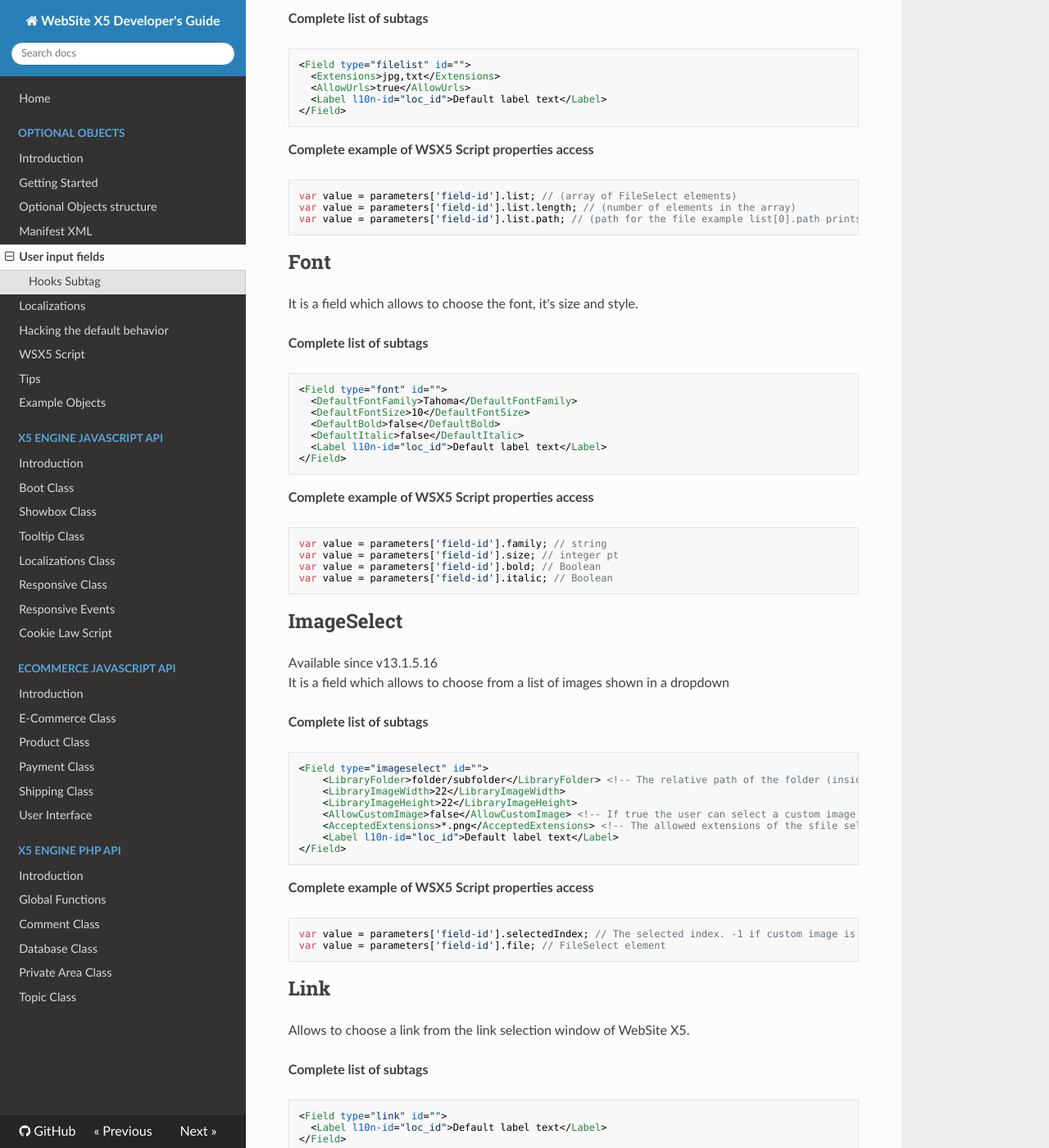
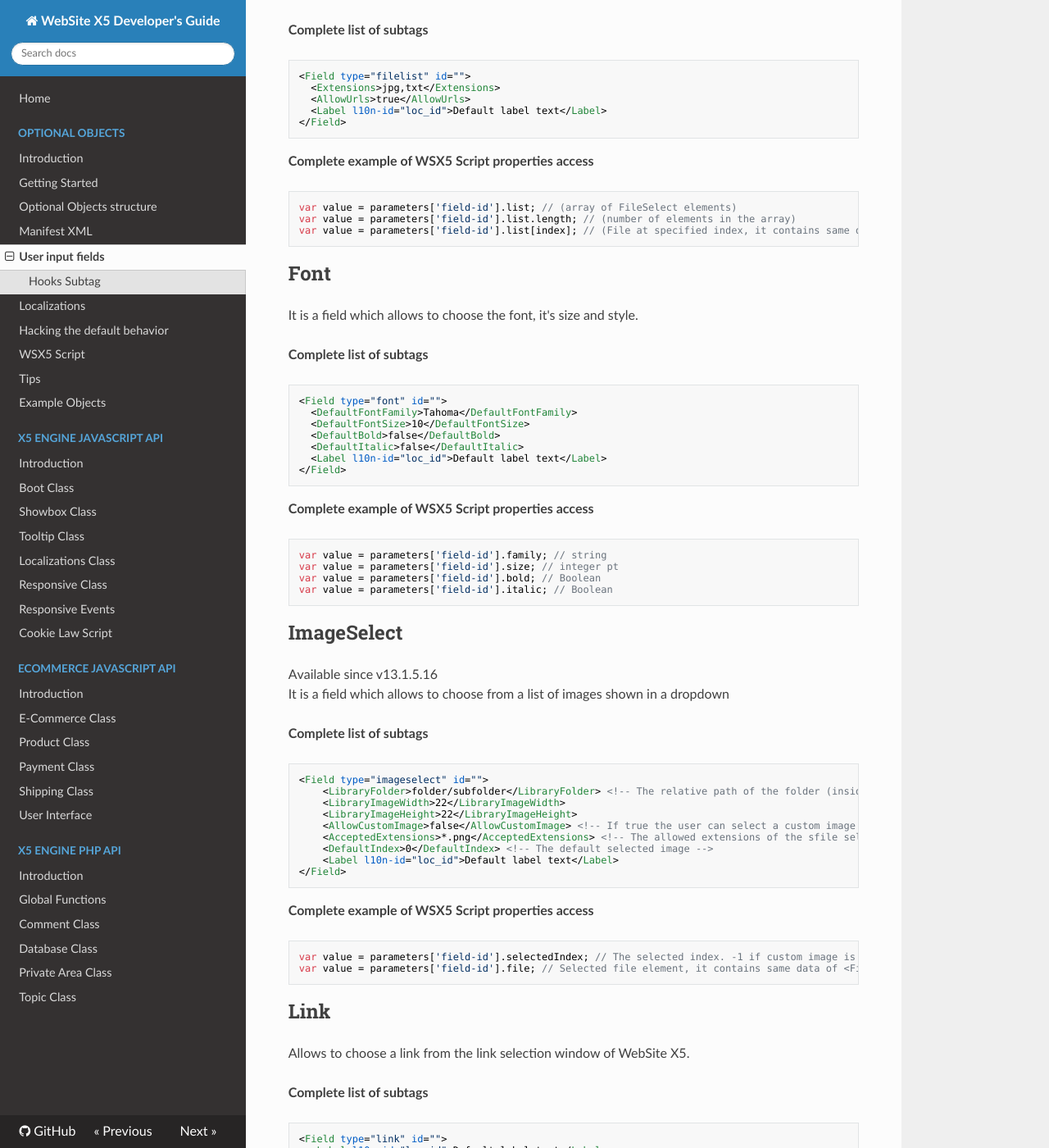
Before and after one commit to WebSiteX5/wsx5-developers-guide, an MkDocs documentation site: the page built from docs/optional-objects/user-input-fields.md, in a window 1280 px wide and 1400 px high, scrolled down 5712 px. Shown: the whole window at 82% size. Built offline with MkDocs 1.6.1, drawn with Linux system fonts in a browser that asks for light colours; nearby versions of some CDN libraries; old or Windows-style settings are respelled for this version of MkDocs; some of the changed text lies outside the part shown.

Commit message:
Updated Files Fields:
 - <Field type="file" id="">: added fullWidth property access
 - <Field type="filelist" id="">: changed WSX5 script properties access
 - <Field type="imageselect" id="">: added default tag and changed WSX5 script properties access

WXPA-1072

````diff
--- a/docs/optional-objects/user-input-fields.md
+++ b/docs/optional-objects/user-input-fields.md
@@ -251,6 +251,7 @@ var value = parameters['field-id'].isImage; // Boolean
 var value = parameters['field-id'].isUrl; // Boolean
 var value = parameters['field-id'].width; // only if `isImage == true`
 var value = parameters['field-id'].height; // only if `isImage == true`
+var value = parameters['field-id'].fullWidth; //Boolean
 var value = parameters['field-id'].clones; // only if `isImage == true`. Contains the list of clones of the image. Everyone has the fields shown above.
 ```
 
@@ -270,7 +271,7 @@ Allows to choose a list of files.
 ```js
 var value = parameters['field-id'].list; // (array of FileSelect elements)
 var value = parameters['field-id'].list.length; // (number of elements in the array)
-var value = parameters['field-id'].list.path; // (path for the file example list[0].path prints the path of the first file)
+var value = parameters['field-id'].list[index]; // (File at specified index, it contains same data of <Field type="file">. list[0] is the first file, list[list.length-1] is the last one)
 ```
 
 ## Font
@@ -308,6 +309,7 @@ It is a field which allows to choose from a list of images shown in a dropdown
     <LibraryImageHeight>22</LibraryImageHeight>
     <AllowCustomImage>false</AllowCustomImage> <!-- If true the user can select a custom image from file select dialog -->
     <AcceptedExtensions>*.png</AcceptedExtensions> <!-- The allowed extensions of the sfile select dialog -->
+    <DefaultIndex>0</DefaultIndex> <!-- The default selected image -->
     <Label l10n-id="loc_id">Default label text</Label>
 </Field>
 ```
@@ -315,7 +317,7 @@ It is a field which allows to choose from a list of images shown in a dropdown
 **Complete example of WSX5 Script properties access**
 ```js
 var value = parameters['field-id'].selectedIndex; // The selected index. -1 if custom image is selected
-var value = parameters['field-id'].file; // FileSelect element
+var value = parameters['field-id'].file; // Selected file element, it contains same data of <Field type="file">.
 ```
 
 ## Link
````
